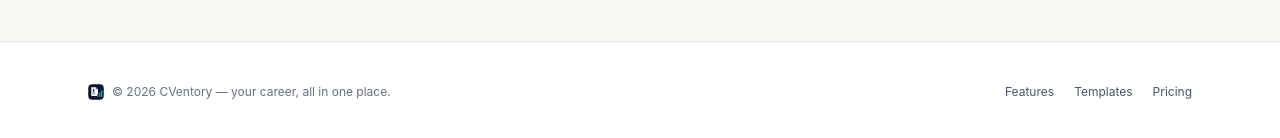
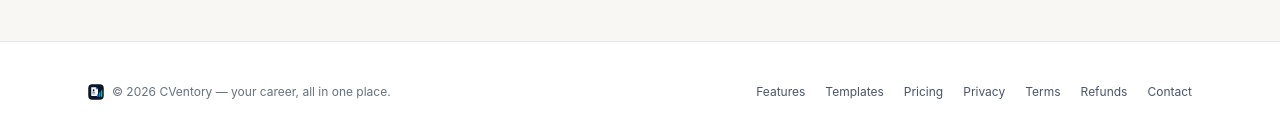
Before and after one commit to Pavithran-R-A/career-profile-platform, a React (Vite) app: page / in a window 1280 px wide. Shown: the part 5964-6102 px from the top of the page. Built offline with nearby package versions, Linux system fonts and the light colour scheme; no server answers.

Commit message:
feat: link launch policies from footer

```diff
--- a/src/components/Layout.tsx
+++ b/src/components/Layout.tsx
@@ -303,6 +303,18 @@ export default function Layout() {
               <Link to="/pricing" className="link-quiet">
                 Pricing
               </Link>
+              <Link to="/privacy" className="link-quiet">
+                Privacy
+              </Link>
+              <Link to="/terms" className="link-quiet">
+                Terms
+              </Link>
+              <Link to="/refund-policy" className="link-quiet">
+                Refunds
+              </Link>
+              <Link to="/contact" className="link-quiet">
+                Contact
+              </Link>
             </nav>
           )}
         </div>
```
